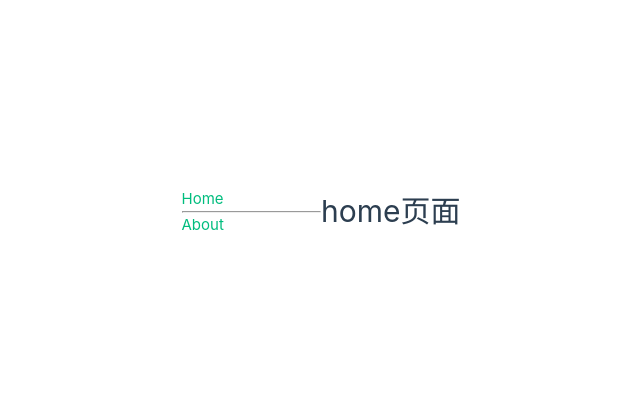
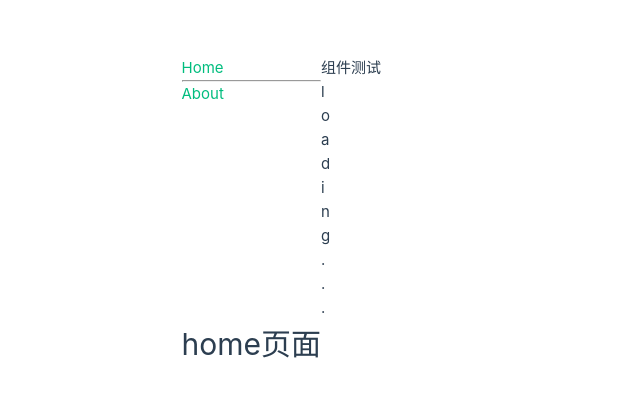
Before and after one commit to shi-gui/vue3-admin-template, a Vue app: page / in a window 1280 px wide. Shown: the part 188-584 px from the top of the page, without its empty margins (319-959 px from the left). Built offline with nearby package versions, Linux system fonts and the light colour scheme.

Commit message:
feat: loading组件初始化

```diff
--- /dev/null
+++ b/src/components/Loading/Loading.tsx
@@ -0,0 +1,38 @@
+import {
+  App,
+  computed,
+  defineComponent,
+  onActivated,
+  onUnmounted,
+  ref,
+  Teleport,
+  Transition,
+  watch
+} from 'vue';
+
+import style from './index.module.less';
+
+const Loading = defineComponent({
+  props: {
+    visible: {
+      type: Boolean,
+      default: false
+    }
+  },
+  setup(props, { attrs, slots }) {
+    const createLoading = 'loading...'.split('').map(_ => <div>{_}</div>);
+
+    return () => (
+      <div>
+        <span>组件测试</span>
+        <span>{createLoading}</span>
+      </div>
+    );
+  }
+});
+
+console.log(typeof Loading);
+
+export default Loading as typeof Loading & {
+  install: (app: App, ...options: any[]) => any;
+};
--- a/src/views/HomeView.vue
+++ b/src/views/HomeView.vue
@@ -1,5 +1,8 @@
-<script setup lang="ts"></script>
+<script setup lang="ts">
+import Loading from '../components/Loading/Loading';
+</script>
 
 <template>
+  <Loading />
   <h1>home页面</h1>
 </template>
```
Also changed, not shown: src/components/Loading/mountComponent.ts (added, +16 -0 lines), src/components/Loading/README.MD (added), src/components/Loading/assets/imgs/loading.gif (added), src/components/Loading/function-call.tsx (added), src/components/Loading/index.less (added), src/components/Loading/index.tsx (added), src/components/Loading/types.ts (added), src/components/index.ts (added).
